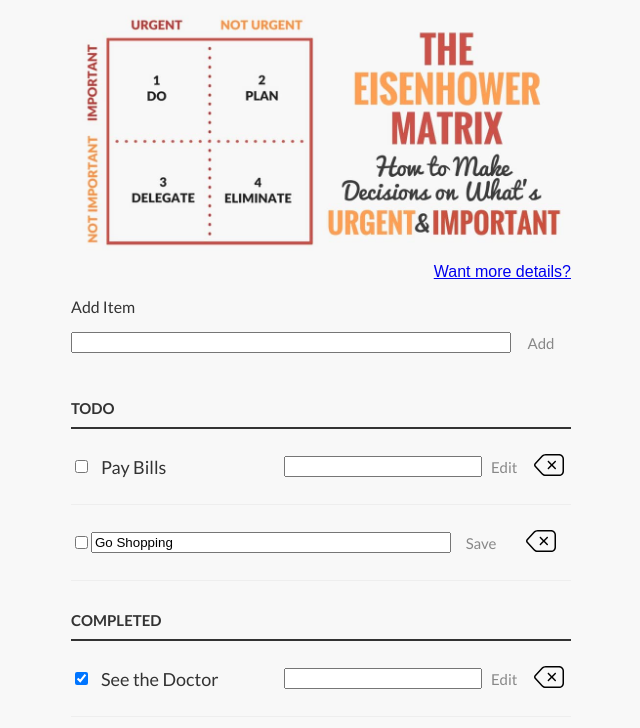
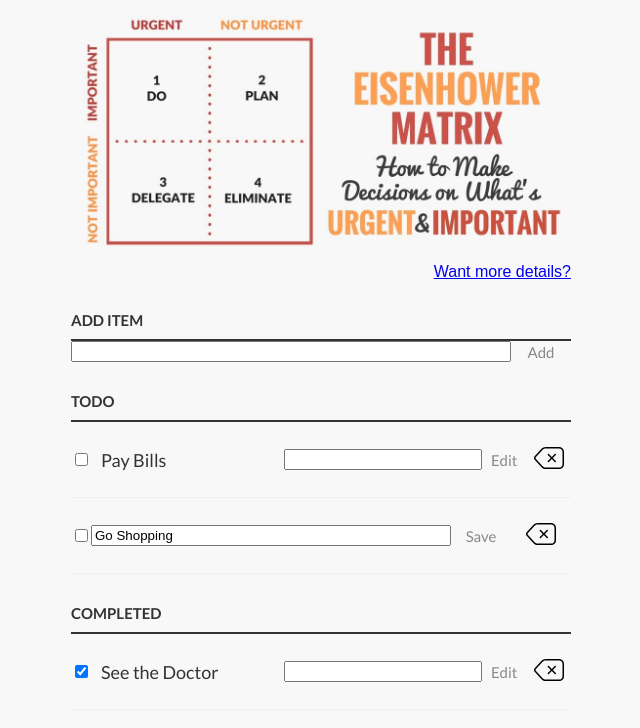
Before and after one commit to MaKaR8/clean-code-s1e1, a plain HTML site: page index.html in a window 1280 px wide. Shown: the whole page, without its empty margins (319-959 px from the left). Drawn offline with Linux system fonts and the light colour scheme.

Commit message:
refactor: format code according to rule 1.1 Semantics

```diff
--- a/index.html
+++ b/index.html
@@ -6,18 +6,18 @@
       <link rel="stylesheet" href="style.css" MEDIA="screen" charset="utf-8">
 </HEAD>
 <body>
-   <div class="aaa">
+   <header class="aaa">
       <img src="./eisenhower-matrix.jpg">
       <a class="more_inf" href="https://goal-life.com/page/method/matrix-eisenhower">Want more details?</a>
-   </div>
-   <div class="centered-main-page-element">
-      <p id="topSectionForAddingElementToList">
-         <label for="new-task">Add Item</label>
+   </header>
+   <main class="centered-main-page-element">
+      <section id="topSectionForAddingElementToList">
+         <h3>Add Item</h3>
          <div class="task-row-wrapper">
             <input id="new-task"class="task" type="text">
             <button>Add</button>
          </div>
-      </p>
+      </section>
       <h3>Todo</h3>
       <ul id="incompleteTasks">
          <li>
@@ -51,7 +51,7 @@
             </button>
          </li>
       </ul>
-   </div>
+   </main>
    <script SRC="app.js"></script>
    </body>
 </html>
```
